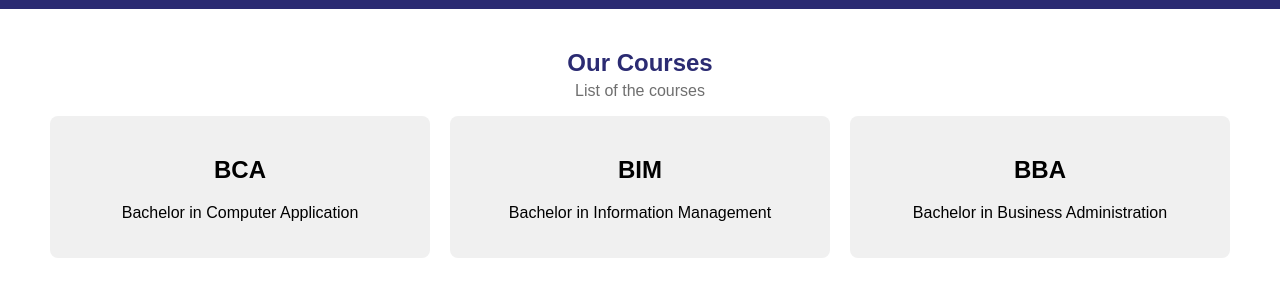
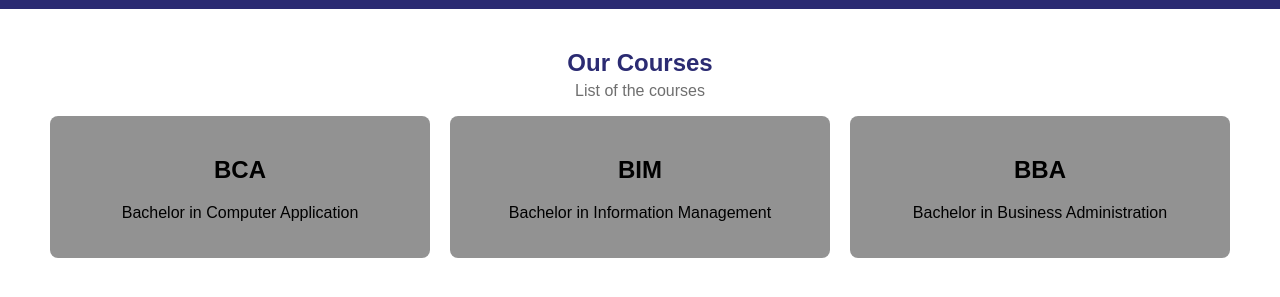
Before and after one commit to sudipparajulee/SMC-BCA-2024-Batch-2nd-sem-Extra-Class, a plain HTML site: page Project/index.html in a window 1280 px wide. Shown: the part 79-376 px from the top of the page. Drawn offline with Linux system fonts and the light colour scheme.

Commit message:
Aniimations

```diff
--- a/Project/css/style.css
+++ b/Project/css/style.css
@@ -47,8 +47,17 @@ body{
 }
 
 .course{
-    background-color: rgb(240, 240, 240);
+    background-color: rgb(146, 146, 146);
     padding: 20px;
     border-radius: 8px;
     text-align: center;
+    transition: 0.4s;
+    cursor: pointer;
 }
+
+.course:hover{
+    /* transform: scale(1.03); */
+    transform: translateY(-5px);
+    /* transform: rotate(15deg); */
+    box-shadow: 1px 3px 8px gray;
+}
```
